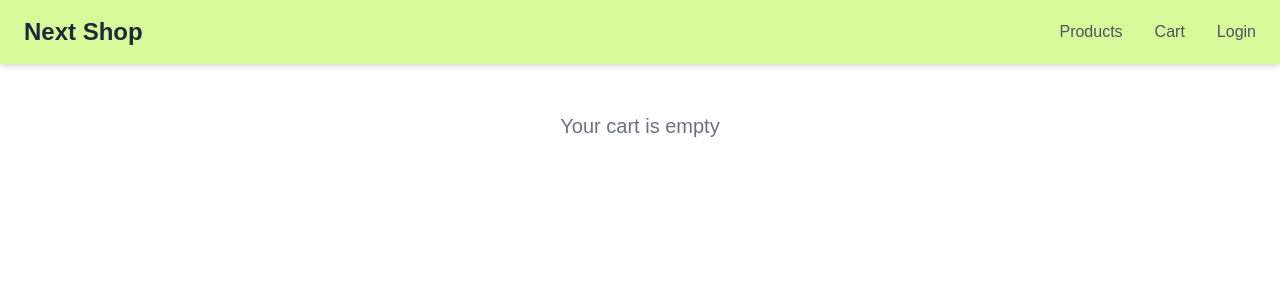
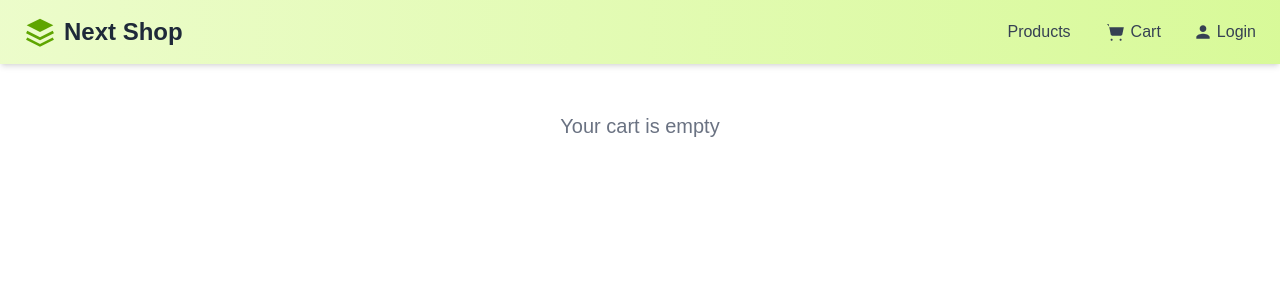
Before and after one commit to Andryshatina/next-shop-2, a Next.js app: page /cart in a window 1280 px wide. Shown: the top 300 px of the page. Built offline with nearby package versions, Linux system fonts and the light colour scheme.

Commit message:
Add cart functionality with quantity tracking and toast notifications

```diff
--- a/app/layout.tsx
+++ b/app/layout.tsx
@@ -1,4 +1,5 @@
 import Navbar from "@/components/Navbar";
+import { Toaster } from "react-hot-toast";
 import "@/styles/globals.css";
 interface LayoutProps {
   children: React.ReactNode;
@@ -9,6 +10,7 @@ export default function RootLayout({ children }: LayoutProps) {
     <html lang="en">
       <body className={`bg-gray-100 min-h-screen`}>
         <Navbar />
+        <Toaster />
         <main className="mx-auto p-4">{children}</main>
       </body>
     </html>
--- a/app/page.tsx
+++ b/app/page.tsx
@@ -1,3 +1,5 @@
+import { redirect } from "next/navigation";
+
 export default function Home() {
-  return <div>Main page</div>;
+  redirect("/products");
 }
--- a/components/CartItem.tsx
+++ b/components/CartItem.tsx
@@ -1,9 +1,9 @@
 "use client";
 import { useCartStore } from "@/store/cartStore";
-import { Product } from "@/types/product";
+import { CartItemType } from "@/types/product";
 import Image from "next/image";
 
-const CartItem = ({ item }: { item: Product }) => {
+const CartItem = ({ item }: { item: CartItemType }) => {
   const removeFromCart = useCartStore((store) => store.removeFromCart);
   return (
     <div className="flex items-center bg-white rounded-lg shadow-sm p-4 hover:shadow-md transition-shadow">
@@ -18,6 +18,7 @@ const CartItem = ({ item }: { item: Product }) => {
       <div className="flex-1 ml-6">
         <h2 className="text-lg font-medium text-gray-800">{item.title}</h2>
         <p className="text-indigo-600 font-semibold mt-1">${item.price}</p>
+        <p className="text-gray-800">x{item.quantity}</p>
       </div>
       <button
         onClick={() => removeFromCart(item.id)}
--- a/components/CartItemList.tsx
+++ b/components/CartItemList.tsx
@@ -5,6 +5,12 @@ import CartItem from "./CartItem";
 const CartItemList = () => {
   const cartItems = useCartStore((store) => store.cartItems);
   const clearCart = useCartStore((store) => store.clearCart);
+  const total = useCartStore((store) =>
+    store.cartItems.reduce(
+      (sum, item) => (sum += item.price * item.quantity),
+      0
+    )
+  );
   return cartItems.length == 0 ? (
     <div className="text-center text-gray-500 p-8">
       <p className="text-xl">Your cart is empty</p>
@@ -15,6 +21,9 @@ const CartItemList = () => {
         <CartItem key={index} item={item} />
       ))}
       <div className="flex justify-end mt-6">
+        <p className="text-2xl font-semibold text-gray-800 mr-4">
+          Total: ${total.toFixed(2)}
+        </p>
         <button
           onClick={clearCart}
           className="bg-red-500 hover:bg-red-600 text-white font-medium py-2 px-4 rounded-md transition-colors"
--- a/components/Navbar.tsx
+++ b/components/Navbar.tsx
@@ -1,28 +1,84 @@
+"use client";
 import Link from "next/link";
+import { useCartStore } from "@/store/cartStore";
 
 const Navbar = () => {
+  const totalItems = useCartStore((store) =>
+    store.cartItems.reduce((sum, item) => (sum += item.quantity), 0)
+  );
+
   return (
-    <nav className="bg-lime-200 shadow-md">
+    <nav className="bg-gradient-to-r from-lime-100 to-lime-200 shadow-md">
       <div className="container mx-auto px-6 py-4">
         <div className="flex items-center justify-between">
-          <div className="text-2xl font-semibold text-gray-800">Next Shop</div>
-          <div className="flex space-x-8">
+          <Link href="/" className="flex items-center">
+            <svg
+              className="w-8 h-8 text-lime-600 mr-2"
+              viewBox="0 0 24 24"
+              fill="none"
+              xmlns="http://www.w3.org/2000/svg"
+            >
+              <path d="M12 2L2 7L12 12L22 7L12 2Z" fill="currentColor" />
+              <path
+                d="M2 17L12 22L22 17"
+                stroke="currentColor"
+                strokeWidth="2"
+              />
+              <path
+                d="M2 12L12 17L22 12"
+                stroke="currentColor"
+                strokeWidth="2"
+              />
+            </svg>
+            <div className="text-2xl font-bold text-gray-800">Next Shop</div>
+          </Link>
+
+          <div className="flex items-center space-x-8">
             <Link
               href="/products"
-              className="text-gray-600 hover:text-gray-900 font-medium transition-colors duration-200"
+              className="text-gray-700 hover:text-gray-900 font-medium transition-colors duration-200"
             >
               Products
             </Link>
+
             <Link
               href="/cart"
-              className="text-gray-600 hover:text-gray-900 font-medium transition-colors duration-200"
+              className="relative flex items-center group text-gray-700 hover:text-gray-900 font-medium transition-colors duration-200"
             >
+              <svg
+                className="w-6 h-6 mr-1"
+                viewBox="0 0 24 24"
+                fill="none"
+                xmlns="http://www.w3.org/2000/svg"
+              >
+                <path
+                  d="M4 4H5.62L7.72 14.43C7.79 14.78 7.98 15.09 8.26 15.31C8.54 15.53 8.88 15.65 9.24 15.65H17.77C18.13 15.65 18.47 15.53 18.75 15.31C19.03 15.09 19.22 14.78 19.29 14.43L20.83 7.17H6.62M9.62 19.65C9.62 20.21 9.18 20.65 8.62 20.65C8.06 20.65 7.62 20.21 7.62 19.65C7.62 19.09 8.06 18.65 8.62 18.65C9.18 18.65 9.62 19.09 9.62 19.65ZM18.62 19.65C18.62 20.21 18.18 20.65 17.62 20.65C17.06 20.65 16.62 20.21 16.62 19.65C16.62 19.09 17.06 18.65 17.62 18.65C18.18 18.65 18.62 19.09 18.62 19.65Z"
+                  fill="currentColor"
+                />
+              </svg>
               Cart
+              {totalItems > 0 && (
+                <span className="absolute -top-2 -right-2 flex items-center justify-center bg-red-500 text-white text-xs font-bold rounded-full w-5 h-5 transform transition-transform group-hover:scale-110">
+                  {totalItems}
+                </span>
+              )}
             </Link>
+
             <Link
               href="/login"
-              className="text-gray-600 hover:text-gray-900 font-medium transition-colors duration-200"
+              className="flex items-center text-gray-700 hover:text-gray-900 font-medium transition-colors duration-200"
             >
+              <svg
+                className="w-5 h-5 mr-1"
+                viewBox="0 0 24 24"
+                fill="none"
+                xmlns="http://www.w3.org/2000/svg"
+              >
+                <path
+                  d="M12 12C14.21 12 16 10.21 16 8C16 5.79 14.21 4 12 4C9.79 4 8 5.79 8 8C8 10.21 9.79 12 12 12ZM12 14C9.33 14 4 15.34 4 18V20H20V18C20 15.34 14.67 14 12 14Z"
+                  fill="currentColor"
+                />
+              </svg>
               Login
             </Link>
           </div>
--- a/components/ProductDetails.tsx
+++ b/components/ProductDetails.tsx
@@ -2,9 +2,13 @@
 import { useCartStore } from "@/store/cartStore";
 import { Product } from "@/types/product";
 import Image from "next/image";
+import toast from "react-hot-toast";
 
 const ProductDetails = ({ product }: { product: Product }) => {
   const addToCart = useCartStore((store) => store.addToCart);
+  const inCart = useCartStore((store) =>
+    store.cartItems.find((item) => item.id === product.id)
+  );
   return (
     <div className="container mx-auto px-4 py-8">
       <div className="flex flex-col md:flex-row gap-8">
@@ -38,10 +42,42 @@ const ProductDetails = ({ product }: { product: Product }) => {
             {product.description}
           </p>
           <button
-            className="w-full md:w-auto bg-indigo-600 text-white px-8 py-3 rounded-lg hover:bg-indigo-700 transition-colors text-lg font-semibold"
-            onClick={() => addToCart(product)}
+            className="group relative flex items-center justify-center gap-2 w-full md:w-auto px-6 py-3 rounded-lg font-medium transition-all
+  bg-gradient-to-r from-indigo-600 to-indigo-700 hover:from-indigo-700 hover:to-indigo-800
+  text-white shadow-md hover:shadow-lg active:scale-[0.98]"
+            onClick={() => {
+              addToCart(product);
+              toast.success("Added to cart!");
+            }}
           >
-            Add to Cart
+            <span className="flex items-center">
+              <svg
+                className="w-5 h-5 mr-2"
+                viewBox="0 0 24 24"
+                fill="none"
+                xmlns="http://www.w3.org/2000/svg"
+              >
+                <path
+                  d="M4 4H5.62L7.72 14.43C7.79 14.78 7.98 15.09 8.26 15.31C8.54 15.53 8.88 15.65 9.24 15.65H17.77C18.13 15.65 18.47 15.53 18.75 15.31C19.03 15.09 19.22 14.78 19.29 14.43L20.83 7.17H6.62M9.62 19.65C9.62 20.21 9.18 20.65 8.62 20.65C8.06 20.65 7.62 20.21 7.62 19.65C7.62 19.09 8.06 18.65 8.62 18.65C9.18 18.65 9.62 19.09 9.62 19.65ZM18.62 19.65C18.62 20.21 18.18 20.65 17.62 20.65C17.06 20.65 16.62 20.21 16.62 19.65C16.62 19.09 17.06 18.65 17.62 18.65C18.18 18.65 18.62 19.09 18.62 19.65Z"
+                  fill="currentColor"
+                />
+              </svg>
+              <span>Add to Cart</span>
+            </span>
+
+            {inCart && (
+              <span className="ml-2 flex items-center justify-center bg-white text-indigo-700 text-sm font-bold rounded-full w-6 h-6">
+                {inCart.quantity}
+              </span>
+            )}
+
+            <span className="absolute -top-1 -right-1 transform scale-0 group-hover:scale-100 transition-transform">
+              {inCart && (
+                <span className="flex h-5 w-5 items-center justify-center rounded-full bg-green-500 text-xs text-white">
+                  ✓
+                </span>
+              )}
+            </span>
           </button>
         </div>
       </div>
--- a/package.json
+++ b/package.json
@@ -12,6 +12,7 @@
     "next": "15.3.1",
     "react": "^19.0.0",
     "react-dom": "^19.0.0",
+    "react-hot-toast": "^2.5.2",
     "zustand": "^5.0.3"
   },
   "devDependencies": {
--- a/store/cartStore.ts
+++ b/store/cartStore.ts
@@ -1,8 +1,8 @@
 import { create } from "zustand";
-import { Product } from "@/types/product";
+import { Product, CartItemType } from "@/types/product";
 
 interface CartStore {
-  cartItems: Product[];
+  cartItems: CartItemType[];
   addToCart: (product: Product) => void;
   removeFromCart: (id: number) => void;
   clearCart: () => void;
@@ -10,8 +10,22 @@ interface CartStore {
 
 export const useCartStore = create<CartStore>((set) => ({
   cartItems: [],
-  addToCart: (product) =>
-    set((state) => ({ cartItems: [...state.cartItems, product] })),
+  addToCart: (product) => {
+    set((state) => {
+      const existingItem = state.cartItems.find(
+        (item) => item.id === product.id
+      );
+      if (existingItem) {
+        const updatedItems = state.cartItems.map((item) =>
+          item.id === product.id
+            ? { ...item, quantity: item.quantity + 1 }
+            : item
+        );
+        return { cartItems: updatedItems };
+      } else
+        return { cartItems: [...state.cartItems, { ...product, quantity: 1 }] };
+    });
+  },
   removeFromCart: (id) =>
     set((state) => ({
       cartItems: state.cartItems.filter((item) => item.id != id),
--- a/types/product.ts
+++ b/types/product.ts
@@ -10,3 +10,7 @@ export interface Product {
     count: number;
   };
 }
+
+export interface CartItemType extends Product {
+  quantity: number;
+}
```
Also changed, not shown: 1 other file (tests, documents, lock files or other folders).
